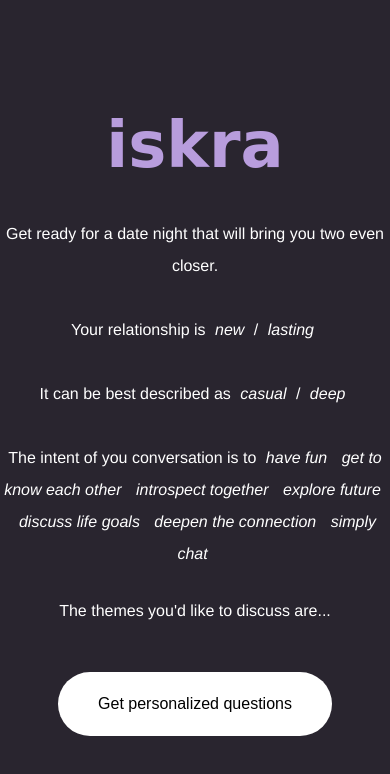
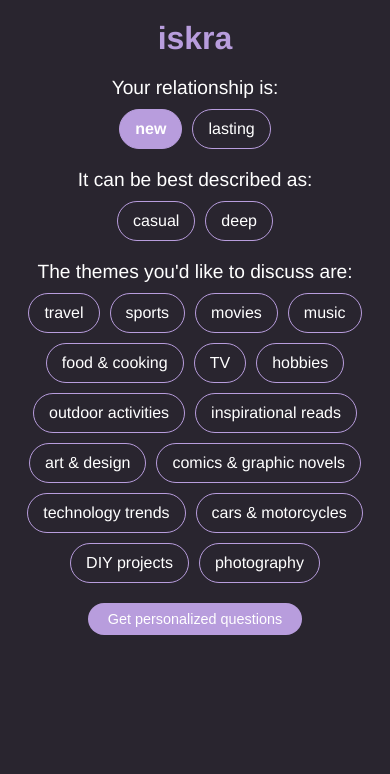
Before and after one commit to bikutoria/laivlink, a website: page index.html in a window 390 px wide. Both pictures are taken after a click on the label "new". Drawn offline with nearby package versions, Linux system fonts and the light colour scheme; a script that the page names is missing; a web font is replaced by a local one.

Commit message:
changed the UI

```diff
--- a/index.html
+++ b/index.html
@@ -9,64 +9,126 @@
 </head>
 
 <body>
+    <!-- Background Video -->
     <video autoplay muted loop id="background-video">
-        <!--<source src="video.mp4" type="video/mp4">-->
         Your browser does not support the video tag.
     </video>
 
-    <h1>iskra</h1>
-    <div id="choice-submission">
-        <div class="selectable-group" id="longevity">
-            <p class="goal-header">Get ready for a date night that will bring you two even closer.</p>
-            <p class="goal-header">Your relationship is
-                <label data-value="new">new</label> /
-                <label data-value="long">lasting</label>
-            </p>
+    <!-- App Header -->
+    <header>
+        <h1>iskra</h1>
+    </header>
+
+    <!-- Choice Submission Section -->
+    <main id="choice-submission">
+        <section class="selectable-group" id="longevity">
+            <p class="goal-header">Your relationship is:</p>
+            <div class="options">
+                <!-- Longevity Options -->
+                <input type="checkbox" id="new" name="longevity" value="new">
+                <label for="new" class="option">new</label>
+
+                <input type="checkbox" id="long" name="longevity" value="long">
+                <label for="long" class="option">lasting</label>
+            </div>
+        </section>
+
+        <section class="selectable-group" id="intimacy">
+            <p class="goal-header">It can be best described as:</p>
+            <div class="options">
+                <!-- Intimacy Options -->
+                <input type="checkbox" id="casual" name="intimacy" value="casual">
+                <label for="casual" class="option">casual</label>
+
+                <input type="checkbox" id="deep" name="intimacy" value="deep">
+                <label for="deep" class="option">deep</label>
+            </div>
+        </section>
+
+        <section class="selectable-group" id="themes">
+            <p class="goal-header">The themes you'd like to discuss are:</p>
+            <div class="options" id="themes-options">
+                <!-- Travel -->
+                <input type="checkbox" id="travel" name="theme" value="travel">
+                <label for="travel" class="option">travel</label>
+
+                <!-- Sports -->
+                <input type="checkbox" id="sports" name="theme" value="sports">
+                <label for="sports" class="option">sports</label>
+
+                <!-- Movies -->
+                <input type="checkbox" id="movies" name="theme" value="movies">
+                <label for="movies" class="option">movies</label>
+
+                <!-- Music -->
+                <input type="checkbox" id="music" name="theme" value="music">
+                <label for="music" class="option">music</label>
+
+                <!-- Food & Cooking -->
+                <input type="checkbox" id="food" name="theme" value="food & cooking">
+                <label for="food" class="option">food & cooking</label>
+
+                <!-- TV -->
+                <input type="checkbox" id="tv" name="theme" value="TV">
+                <label for="tv" class="option">TV</label>
+
+                <!-- Hobbies -->
+                <input type="checkbox" id="hobbies" name="theme" value="hobbies">
+                <label for="hobbies" class="option">hobbies</label>
+
+                <!-- Outdoor Activities -->
+                <input type="checkbox" id="outdoor" name="theme" value="outdoor activities">
+                <label for="outdoor" class="option">outdoor activities</label>
+
+                <!-- Inspirational Reads -->
+                <input type="checkbox" id="inspirational" name="theme" value="inspirational reads">
+                <label for="inspirational" class="option">inspirational reads</label>
+
+                <!-- Art & Design -->
+                <input type="checkbox" id="art" name="theme" value="art & design">
+                <label for="art" class="option">art & design</label>
+
+                <!-- Comics & Graphic Novels -->
+                <input type="checkbox" id="comics" name="theme" value="comics & graphic novels">
+                <label for="comics" class="option">comics & graphic novels</label>
+
+                <!-- Technology Trends -->
+                <input type="checkbox" id="technology" name="theme" value="technology trends">
+                <label for="technology" class="option">technology trends</label>
+
+                <!-- Cars & Motorcycles -->
+                <input type="checkbox" id="cars" name="theme" value="cars & motorcycles">
+                <label for="cars" class="option">cars & motorcycles</label>
+
+                <!-- DIY Projects -->
+                <input type="checkbox" id="diy" name="theme" value="DIY projects">
+                <label for="diy" class="option">DIY projects</label>
+
+                <!-- Photography -->
+                <input type="checkbox" id="photography" name="theme" value="photography">
+                <label for="photography" class="option">photography</label>
+            </div>
+        </section>
+
+        <button class="action-button" onclick="submitChoices('What is the first question we should start the discussion with?', 0.5, 0.4)">
+            Get personalized questions
+        </button>
+    </main>
+
+    <!-- Response Section -->
+    <section id="response-section" class="hidden">
+        <div id="response" class="response-box"></div>
+        <div id="feedback-buttons" class="feedback-group">
+            <button class="feedback-button" onclick="submitFeedback('I liked this question. Next?', '👍', 0.4, 0.3)" title="We like this question.">👍</button>
+            <button class="feedback-button" onclick="submitFeedback('I liked this question a lot! Keep up with this topic and tone. Next?', '❤️', 0.4, 0.3)" title="We love this question!">❤️</button>
+            <button class="feedback-button" onclick="submitFeedback('I did not like this question. Next?', '👎', 0.4, 0.9)" title="We do not like this question.">👎</button>
+            <button class="feedback-button" onclick="submitFeedback('Let’s switch it up restart the questions. Come up with something random?', '🔄', 0.9, 0.9)" title="Let's switch things up.">🔄</button>
         </div>
-        <div class="selectable-group" id="intimacy">
-            <p class="goal-header">It can be best described as
-                <label data-value="casual">casual</label> /
-                <label data-value="deep">deep</label>
-            </p>
-        </div>
-        <div class="selectable-group" id="goals">
-            <p class="goal-header">The intent of you conversation is to
-                <label data-value="have fun">have fun</label>
-                <label data-value="get to know each other">get to know each other</label>
-                <label data-value="introspect together">introspect together</label>
-                <label data-value="explore future">explore future</label>
-                <label data-value="discuss life goals">discuss life goals</label>
-                <label data-value="deepen the connection">deepen the connection</label>
-                <label data-value="simply chat">simply chat</label>
-            </p>
+        <button id="startNewSession" class="action-button hidden" onclick="startNewSession()">Start New Session</button>
+        <button id="returnToChoices" class="action-button hidden" onclick="returnToChoices()">Return to Choice Submission</button>
+    </section>
 
-        </div>
-        <p class="goal-header">The themes you'd like to discuss are...
-        <div class="selectable-group" id="themes"></div>
-        </p>
-        <button onclick="submitChoices('What is the first question we should start the discussion with?', 0.5, 0.4)">Get
-            personalized questions</button>
-    </div>
-
-    <div id="response-section" style="display: none;">
-        <div id="response"></div>
-        <div id="feedback-buttons">
-            <button onclick="submitFeedback('I liked this question. Next?', '👍', 0.4, 0.3)"
-                title="We like this question.">👍</button>
-            <button
-                onclick="submitFeedback('I liked this question a lot! Keep up with this topic and tone. Next?', '❤️', 0.4, 0.3)"
-                title="We love this question!">❤️</button>
-            <button onclick="submitFeedback('I did not like this question. Next?', '👎', 0.4, 0.9)"
-                title="We do not this question.">👎</button>
-            <button
-                onclick="submitFeedback('Let’s switch it up restart the questions. Come up with something random?', '🔄', 0.9, 0.9)"
-                title="Let's switch things up...">🔄</button>
-        </div>
-        <button id="startNewSession" style="display: none;" onclick="startNewSession()">Start New Session</button>
-        <button id="returnToChoices" style="display: none;" onclick="returnToChoices()">Return to Choice
-            Submission</button>
-    </div>
-
+    <!-- Loading Section -->
     <div id="loading" class="hidden">
         <img src="loading.gif" alt="Loading...">
     </div>
--- a/styles.css
+++ b/styles.css
@@ -1,131 +1,165 @@
-@import url('https://fonts.googleapis.com/css2?family=Playwrite+GB+J:ital,wght@0,100..400;1,100..400&display=swap');
+/* General Reset */
+* {
+    margin: 0;
+    padding: 0;
+    box-sizing: border-box;
+}
 
 :root {
     --primary-color: #B89DDD;
     --secondary-color: #ffffff;
     --background-color: #29252f;
+    --highlight-color: #AC8DD6;
+    --text-color: #ffffff;
 }
 
 body {
-    font-family: Helvetica, sans-serif;
-    color: #ffffff;
+    font-family: 'Helvetica', sans-serif;
+    color: var(--text-color);
     background-color: var(--background-color);
-    margin: 0;
-    padding: 0;
     display: flex;
     flex-direction: column;
     align-items: center;
-    justify-content: center;
-    height: 100vh;
+    justify-content: flex-start;
+    min-height: 100vh;
+    padding: 20px;
+}
+
+header {
     text-align: center;
-    overflow: hidden;
+    margin-bottom: 20px;
 }
 
 h1 {
-    font-family: "Playwrite GB J", cursive;
+    font-size: 2.5rem;
     color: var(--primary-color);
-    font-size: 4em;
-    margin-top: 0px;
-    margin-bottom: 20px;
+    font-weight: bold;
 }
 
-.selectable-group {
+/* Background Video */
+#background-video {
+    position: fixed;
+    top: 0;
+    left: 0;
+    width: 100%;
+    height: 100%;
+    object-fit: cover;
+    z-index: -1;
+    opacity: 0.7;
+}
+
+/* Choice Submission Section */
+main {
+    width: 100%;
+    max-width: 600px;
+    display: flex;
+    flex-direction: column;
+    align-items: center;
+    gap: 20px;
+}
+
+.goal-header {
+    font-size: 1.2rem;
+    text-align: center;
+    margin-bottom: 10px;
+}
+
+/* Style for all options (checkboxes) */
+.options {
     display: flex;
     flex-wrap: wrap;
-    max-width: 700px;
-    line-height: 2em;
+    gap: 10px;
     justify-content: center;
 }
 
-.selectable-group label {
-    min-width: 150px;
-    /*margin: 5px;*/
-    padding: 5px;
+/* The option labels */
+label.option {
+    padding: 10px 15px;
+    border: 1px solid var(--primary-color);
+    border-radius: 20px;
     cursor: pointer;
-    font-size: 1em;
-    font-style: italic;
+    transition: all 0.3s ease;
 }
 
-label:hover {
-    color: var(--primary-color);
+/* Hide the checkboxes but keep them interactive */
+input[type="checkbox"] {
+    opacity: 0;
+    position: absolute;
+    pointer-events: none; /* Allow clicking on label only */
 }
 
-.selectable-group .selected {
-    color: var(--primary-color);
+/* Apply styles when checkboxes are checked */
+input[type="checkbox"]:checked + label {
+    background-color: var(--primary-color);
+    color: var(--secondary-color);
+    font-weight: bold;
 }
 
-button {
-    background-color: #ffffff;
-    height: 64px;
-    margin-top: 20px;
-    padding: 0px 40px;
-    font-size: 1em;
-    border-radius: 100px;
-    border: none;
-    cursor: pointer;
+/* Apply styles when labels are hovered */
+label.option:hover {
+    background-color: var(--highlight-color);
+    color: var(--secondary-color);
 }
 
-button:hover {
-    background-color: #AC8DD6;
-    color: #ffffff;
+.action-button {
+    background-color: var(--primary-color);
+    color: var(--secondary-color);
+    border: none;
+    padding: 10px 30px;
+    font-size: 1rem;
+    border-radius: 30px;
+    cursor: pointer;
+    transition: background-color 0.3s ease;
 }
 
-#background-video {
-    position: fixed;
-    right: 0;
-    bottom: 0;
-    min-width: 100%;
-    min-height: 100%;
-    z-index: -1;
-    object-fit: cover;
-    opacity: 0.7;
+.action-button:hover {
+    background-color: var(--highlight-color);
 }
 
-#response-section {
-    display: none;
-    flex-direction: column;
-    align-items: center;
-    justify-content: center;
+/* Response Section */
+.response-box {
+    background-color: rgba(0, 0, 0, 0.7);
+    padding: 20px;
+    border-radius: 15px;
+    width: 100%;
+    max-width: 400px;
     text-align: center;
+    font-size: 1.2rem;
+    color: var(--text-color);
 }
 
-#response {
-    color: #ffffff;
-    font-size: 2em;
-    width: 400px;
-    height: 200px;
+.feedback-group {
     display: flex;
-    align-items: center;
-    justify-content: center;
-    padding: 0px 30px;
-    text-align: center;
-    /*background-color: white;
-    border-radius: 100px;
-    aspect-ratio: 1.3;
-    box-sizing: border-box;*/
-}
-
-#feedback-buttons {
-    display: flex;
-    justify-content: center;
+    gap: 10px;
     margin-top: 15px;
 }
 
-#feedback-buttons button {
-    margin: 7px;
-    padding: 7px;
-    font-size: 2em;
-    border-radius: 50%;
+.feedback-button {
+    font-size: 1.5rem;
+    cursor: pointer;
     border: none;
     background: none;
-    cursor: pointer;
+    color: var(--primary-color);
+    transition: color 0.3s ease;
 }
 
-#loading img {
-    width: 40%;
-    height: 40%;
+.feedback-button:hover {
+    color: var(--highlight-color);
 }
 
+/* Hidden Element */
 .hidden {
     display: none;
 }
+
+/* Media Queries */
+@media (max-width: 768px) {
+    h1 {
+        font-size: 2rem;
+    }
+
+    .action-button {
+        font-size: 0.9rem;
+        padding: 8px 20px;
+    }
+}
```
